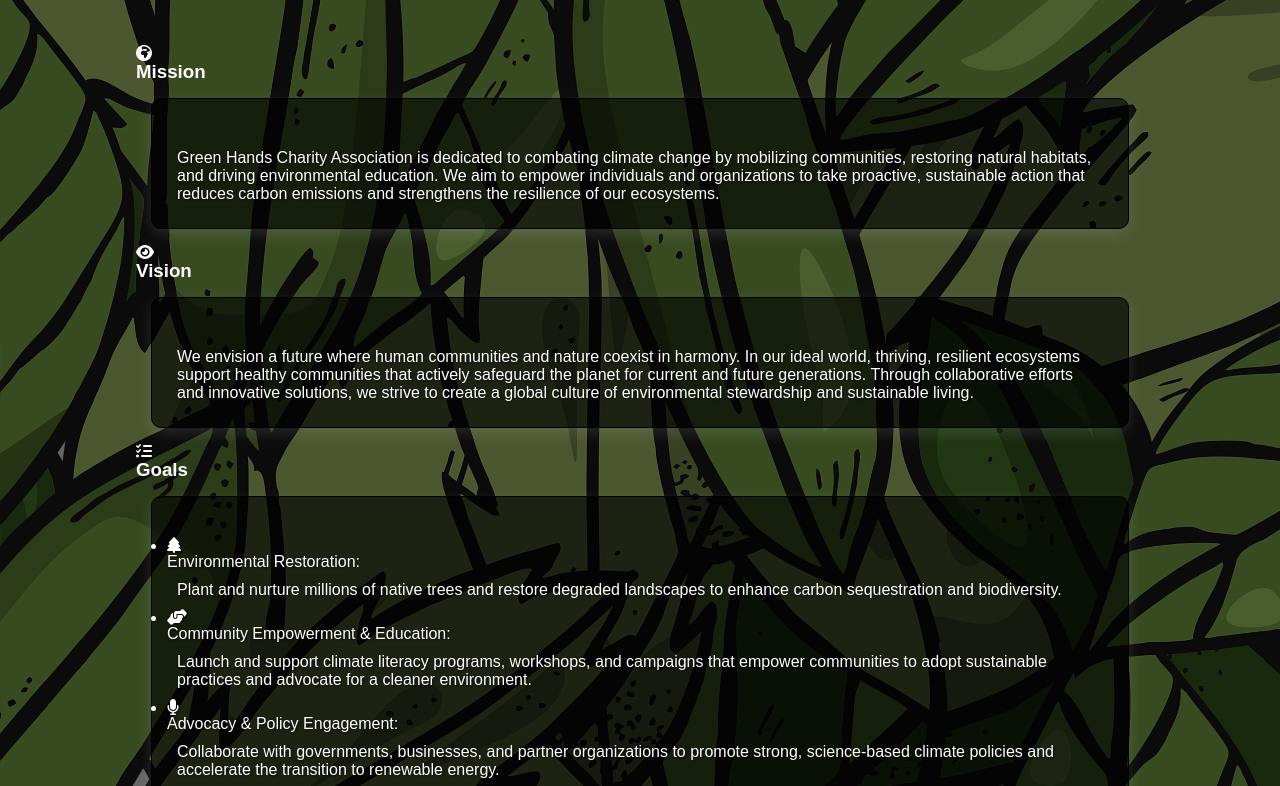
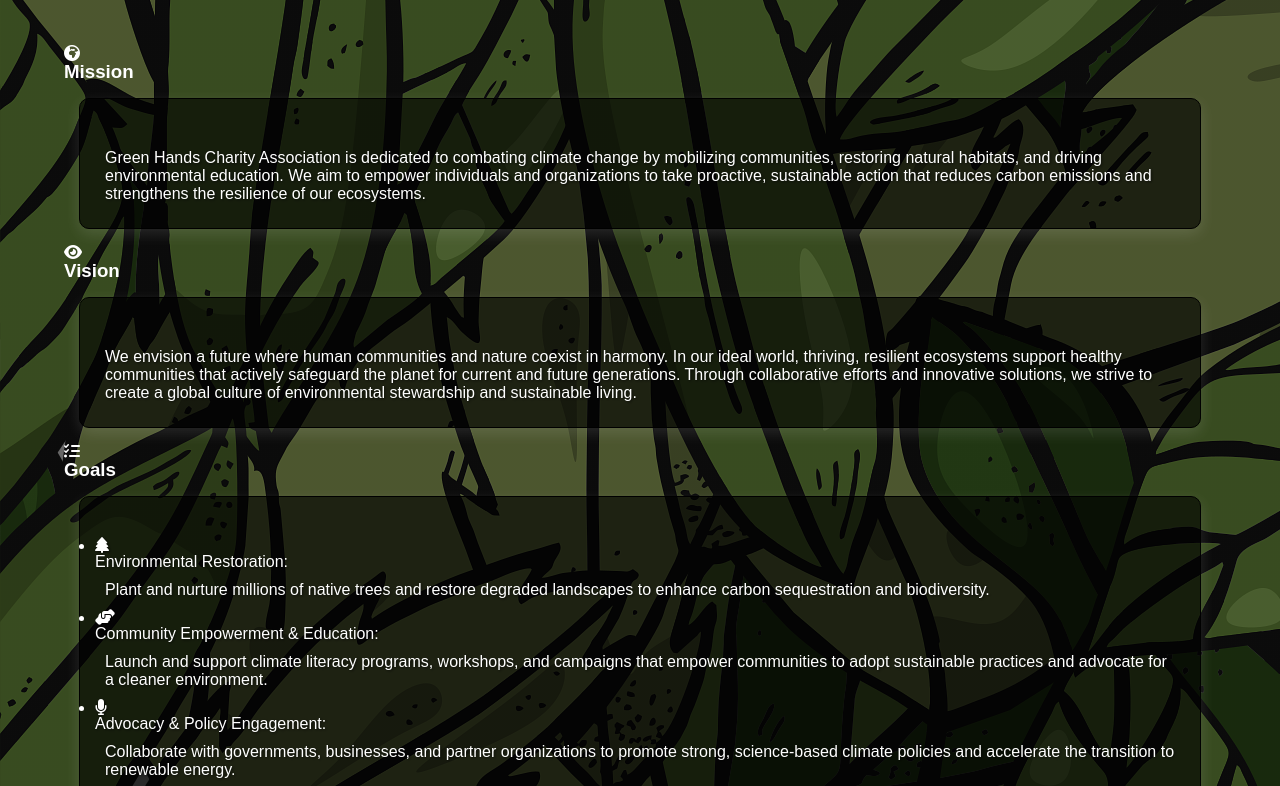
Before and after one commit to gamaralanbyaa/Green-Hands, a plain HTML site: page index.html in a window 1280 px wide. Shown: the part 270-1056 px from the top of the page. Drawn offline with Linux system fonts and the light colour scheme.

Commit message:
style.css

```diff
--- a/style.css
+++ b/style.css
@@ -83,7 +83,7 @@ nav ul li a {
 }
 nav ul li a:hover { color: var(--light);}
 main{
-    margin: 80px;
+    margin: auto;
     Min-height: calc(100vh – 160px);
 }
 .Donate{
```
